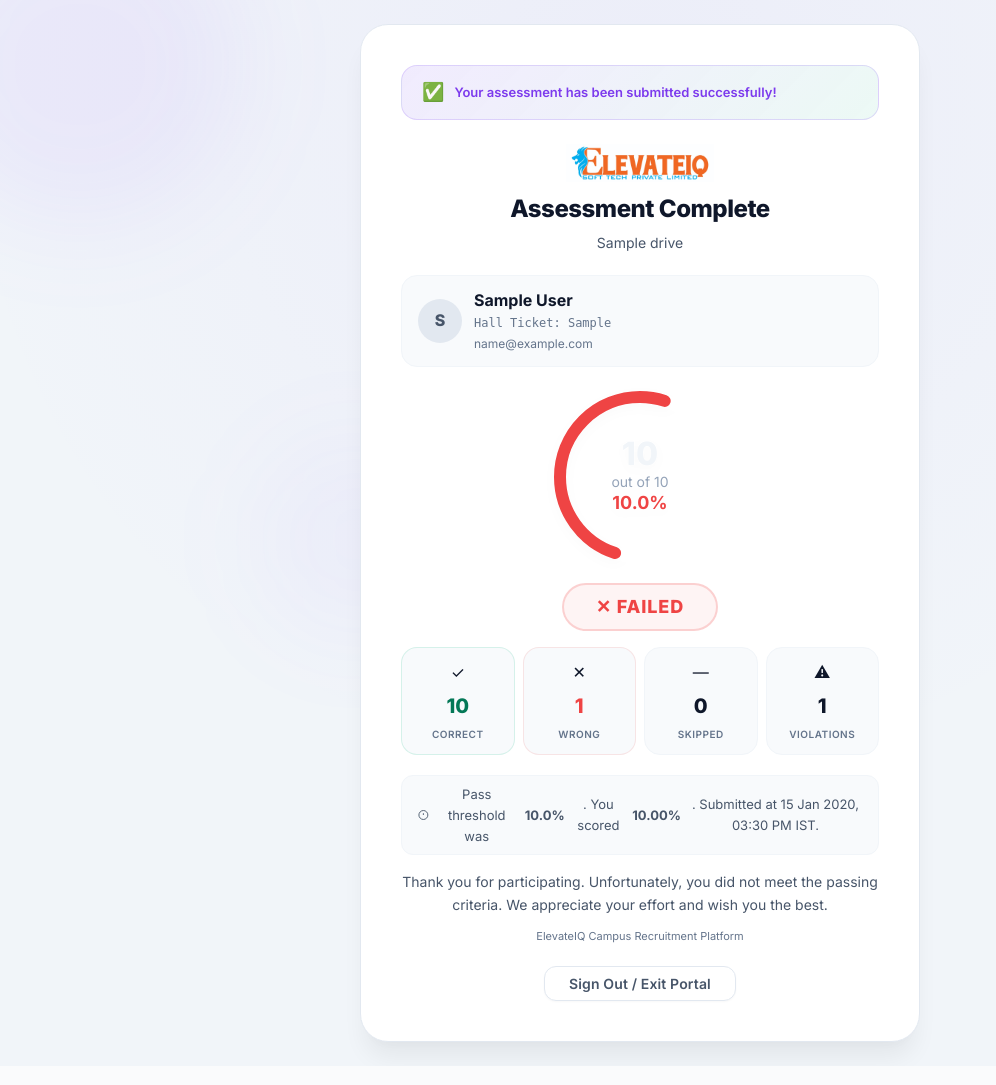
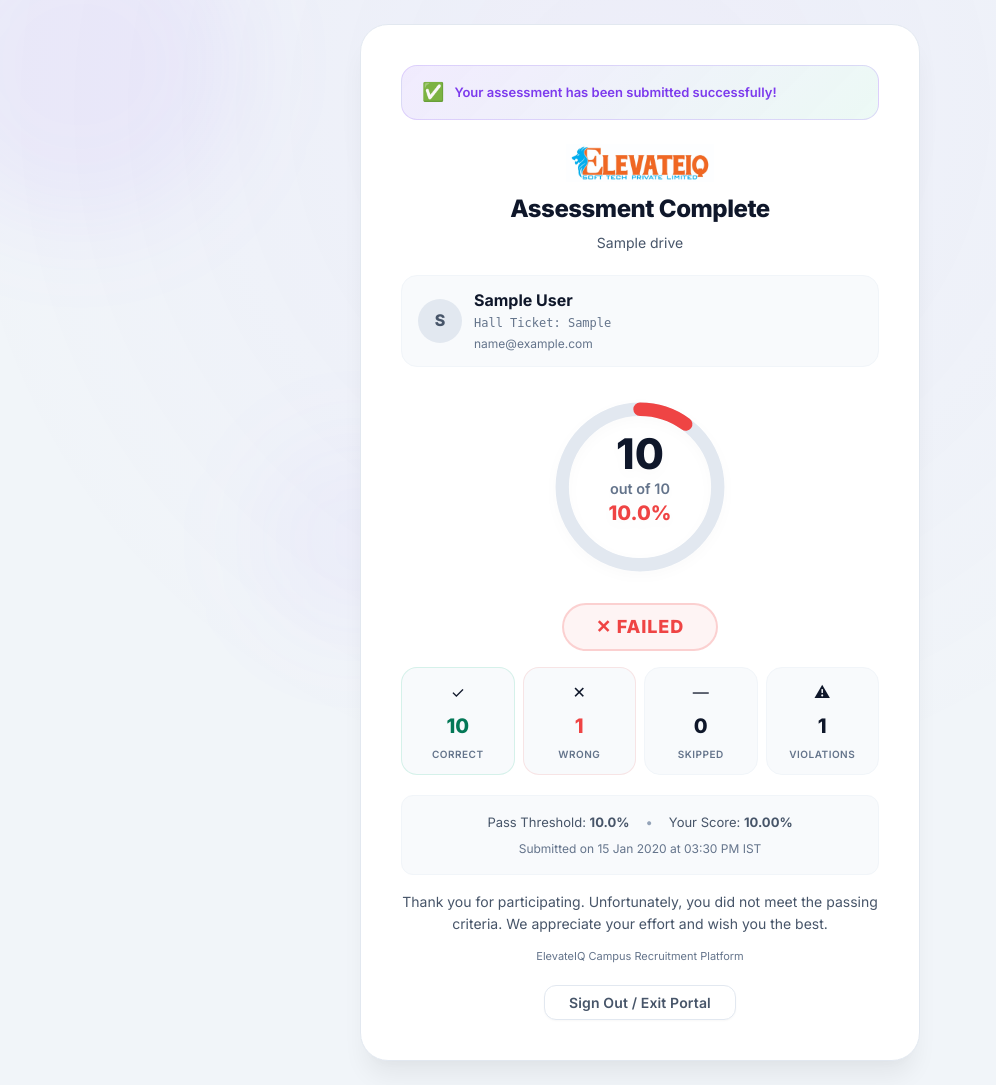
Before and after one commit to shivapendala/assessments, a Flask app: page /assessment/result/1 in a window 1280 px wide. Shown: the whole page, without its empty margins (0-996 px from the left). Run offline with Flask 3, Linux system fonts and the light colour scheme; a user stored in the database is signed in; tables that the repository leaves empty hold one stand-in row (values such as "Sample post"); some libraries are stand-ins or nearby versions.

Commit message:
fix: redesign candidate result SVG score ring with high contrast text and accurate circumference animation

```diff
--- a/templates/candidate/result.html
+++ b/templates/candidate/result.html
@@ -50,27 +50,27 @@
       <!-- Score Ring -->
       <div class="score-ring-wrapper">
         {% set pct = submission.percentage | round(1) %}
-        {% set circumference = 251.2 %}
+        {% set circumference = 439.82 %}
         {% set fill = [[(pct / 100 * circumference), 0] | max, circumference] | min %}
-        <svg class="score-ring" width="180" height="180" viewBox="0 0 180 180">
+        <svg class="score-ring" width="200" height="200" viewBox="0 0 180 180">
           <!-- Background circle -->
-          <circle cx="90" cy="90" r="80" fill="none" stroke="rgba(255,255,255,0.06)" stroke-width="12"/>
+          <circle cx="90" cy="90" r="70" fill="none" stroke="#e2e8f0" stroke-width="12"/>
           <!-- Progress circle -->
           <circle
-            cx="90" cy="90" r="80"
+            cx="90" cy="90" r="70"
             fill="none"
             stroke="{% if submission.status == 'pass' %}#10b981{% else %}#ef4444{% endif %}"
             stroke-width="12"
             stroke-linecap="round"
-            stroke-dasharray="{{ circumference }}"
-            stroke-dashoffset="{{ circumference - fill }}"
+            stroke-dasharray="439.82"
+            stroke-dashoffset="{{ 439.82 - fill }}"
             transform="rotate(-90 90 90)"
             class="ring-progress"
           />
           <!-- Inner text -->
-          <text x="90" y="78" text-anchor="middle" fill="#f1f5f9" font-size="32" font-weight="800" font-family="Inter,sans-serif">{{ submission.score }}</text>
-          <text x="90" y="100" text-anchor="middle" fill="#94a3b8" font-size="14" font-family="Inter,sans-serif">out of {{ submission.total_questions }}</text>
-          <text x="90" y="122" text-anchor="middle" fill="{% if submission.status == 'pass' %}#10b981{% else %}#ef4444{% endif %}" font-size="18" font-weight="700" font-family="Inter,sans-serif">{{ pct }}%</text>
+          <text x="90" y="74" text-anchor="middle" fill="#0f172a" font-size="38" font-weight="800" font-family="Inter,sans-serif">{{ submission.score }}</text>
+          <text x="90" y="96" text-anchor="middle" fill="#64748b" font-size="13" font-weight="600" font-family="Inter,sans-serif">out of {{ submission.total_questions }}</text>
+          <text x="90" y="120" text-anchor="middle" fill="{% if submission.status == 'pass' %}#047857{% else %}#ef4444{% endif %}" font-size="18" font-weight="800" font-family="Inter,sans-serif">{{ pct }}%</text>
         </svg>
 
         <!-- PASS / FAIL Badge -->
@@ -107,13 +107,17 @@
         </div>
       </div>
 
-      <!-- Pass threshold info -->
-      <div class="pass-info">
-        <svg width="16" height="16" viewBox="0 0 24 24" fill="none" stroke="currentColor" stroke-width="2"><circle cx="12" cy="12" r="10"/><line x1="12" y1="8" x2="12" y2="12"/><line x1="12" y1="16" x2="12.01" y2="16"/></svg>
-        Pass threshold was <strong>{{ assessment.pass_percentage }}%</strong>.
-        You scored <strong>{{ "%.2f"|format(submission.percentage) }}%</strong>.
+      <!-- Pass threshold & score summary -->
+      <div class="pass-info" style="display:flex; flex-direction:column; gap:6px; align-items:center; text-align:center; padding:16px;">
+        <div style="display:flex; align-items:center; gap:16px; flex-wrap:wrap; justify-content:center;">
+          <span>Pass Threshold: <strong>{{ assessment.pass_percentage }}%</strong></span>
+          <span style="color:var(--text-faint);">•</span>
+          <span>Your Score: <strong>{{ "%.2f"|format(submission.percentage) }}%</strong></span>
+        </div>
         {% if submission.submitted_at_ist %}
-        Submitted at {{ submission.submitted_at_ist.strftime('%d %b %Y, %I:%M %p') }} IST.
+        <div style="font-size:12px; color:var(--text-muted);">
+          Submitted on {{ submission.submitted_at_ist.strftime('%d %b %Y at %I:%M %p') }} IST
+        </div>
         {% endif %}
       </div>
 
@@ -145,7 +149,7 @@
     if (ring) {
       const dashoffset = ring.getAttribute('stroke-dashoffset');
       ring.style.transition = 'none';
-      ring.setAttribute('stroke-dashoffset', 251.2);
+      ring.setAttribute('stroke-dashoffset', 439.82);
       setTimeout(() => {
         ring.style.transition = 'stroke-dashoffset 1.5s cubic-bezier(0.4, 0, 0.2, 1)';
         ring.setAttribute('stroke-dashoffset', dashoffset);
```
